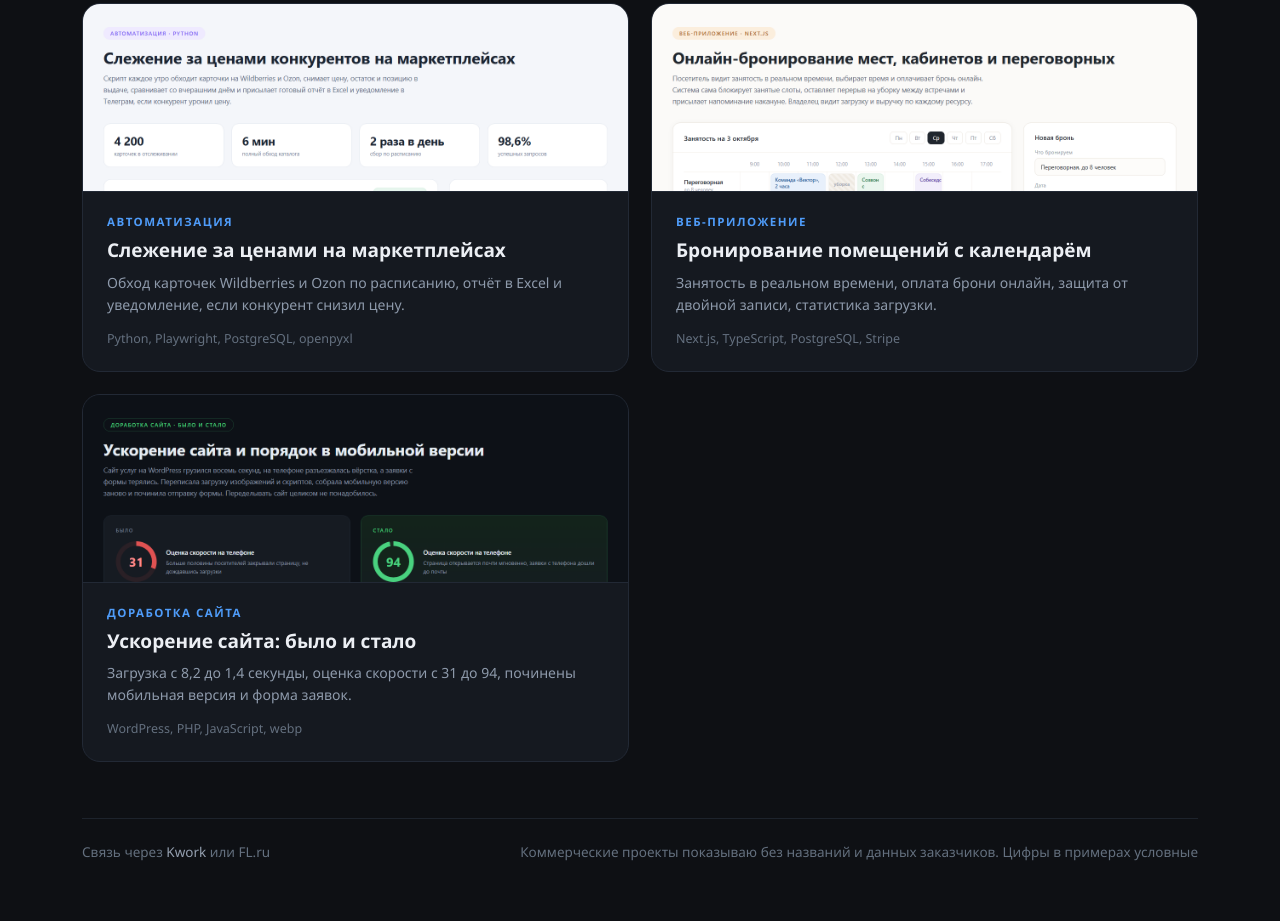
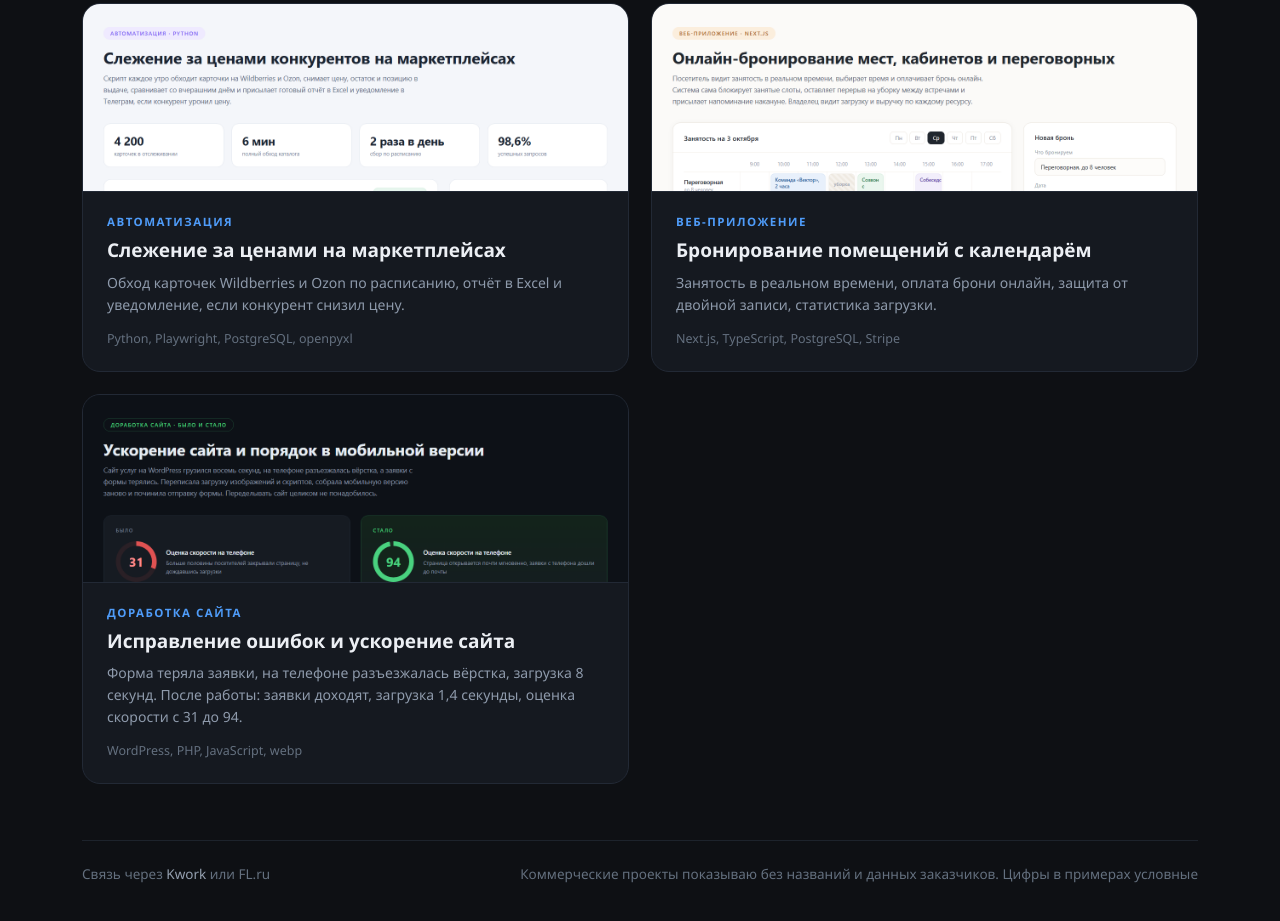
Before and after one commit to Silokon/portfolio, a plain HTML site: page index.html in a window 1280 px wide. Shown: the part 1145-2066 px from the top of the page. Drawn offline with Linux system fonts and the light colour scheme.

Commit message:
Седьмая работа: акцент на исправление ошибок

```diff
--- a/index.html
+++ b/index.html
@@ -78,8 +78,8 @@ h1{font-size:42px;line-height:1.12;font-weight:650;letter-spacing:-.015em;margin
     </a>
     <a class="card" href="07-speed/">
       <div class="ph"><img src="prev/07.png" alt=""></div>
-      <div class="ct"><div class="kind">Доработка сайта</div><h2>Ускорение сайта: было и стало</h2>
-        <p>Загрузка с 8,2 до 1,4 секунды, оценка скорости с 31 до 94, починены мобильная версия и форма заявок.</p>
+      <div class="ct"><div class="kind">Доработка сайта</div><h2>Исправление ошибок и ускорение сайта</h2>
+        <p>Форма теряла заявки, на телефоне разъезжалась вёрстка, загрузка 8 секунд. После работы: заявки доходят, загрузка 1,4 секунды, оценка скорости с 31 до 94.</p>
         <div class="st">WordPress, PHP, JavaScript, webp</div></div>
     </a>
   </div>
```
